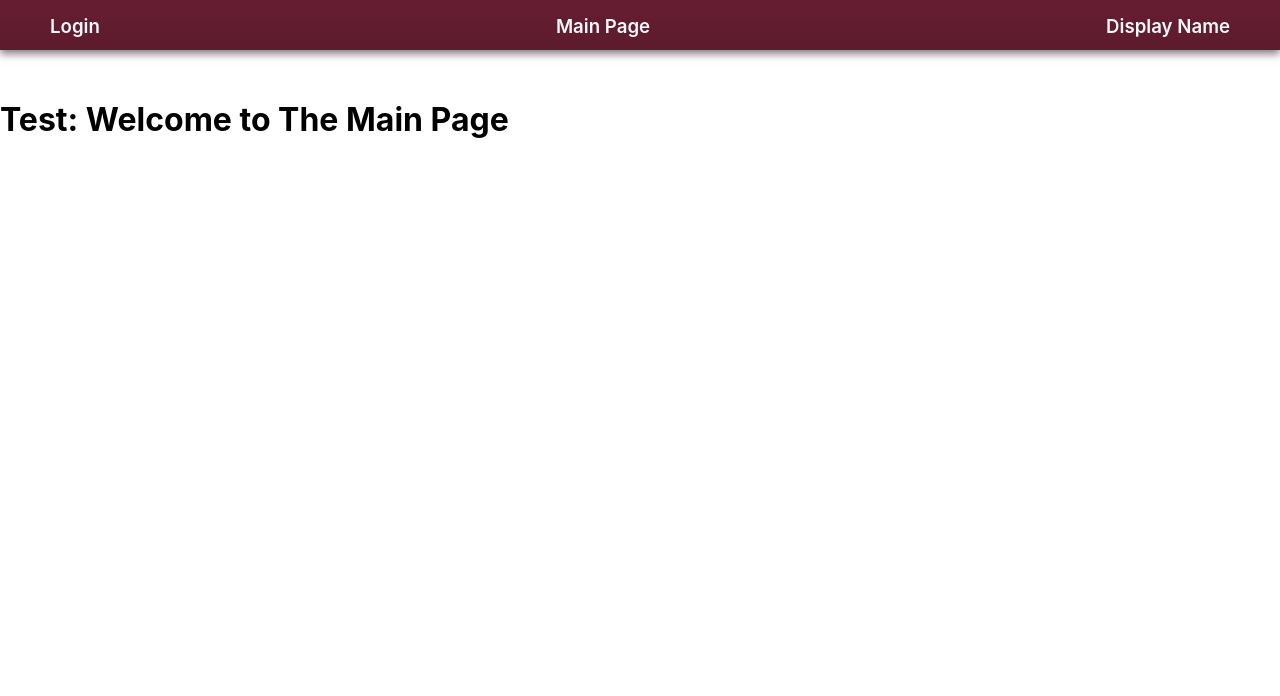
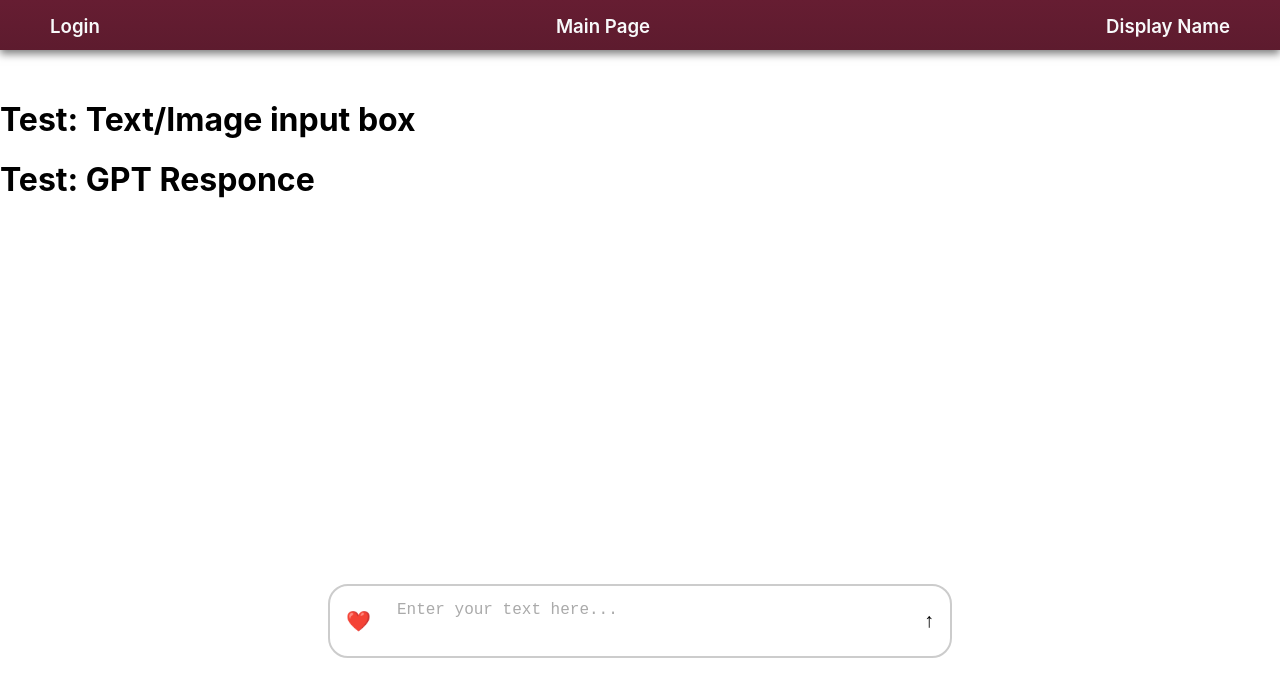
Before and after one commit to alison-mgg/SENG401_JewelryApp, a React (Create React App) app in the folder Frontend/dupe-machine/: page /main in a window 1280 px wide. Shown: the top 696 px of the page. Built offline with nearby package versions, Linux system fonts and the light colour scheme.

Commit message:
Input box for main page complete

```diff
--- a/Frontend/dupe-machine/src/App.js
+++ b/Frontend/dupe-machine/src/App.js
@@ -2,6 +2,7 @@ import LoginPage from './pages/LoginPage';
 import MainPage from './pages/MainPage';
 import SignupPage from './pages/SignupPage';
 import ProfilePage from './pages/ProfilePage';
+import Upload from './pages/UploadImageText';
 import{ BrowserRouter, Routes, Route} from 'react-router-dom';
 import './App.css';
 
@@ -13,6 +14,7 @@ function App() {
         <Route path="/main" element={<MainPage />} />
         <Route path="/signup" element={<SignupPage />} />
         <Route path="/profile" element={<ProfilePage />} />
+        <Route path="/UploadImageText" element={<Upload />} />
       </Routes>
     </BrowserRouter>
   );
--- /dev/null
+++ b/Frontend/dupe-machine/src/pages/GPTResponce.js
@@ -0,0 +1,15 @@
+import React, { useEffect, useState } from "react";
+import { Link } from "react-router-dom";
+import "../styling/GPTResponce.css";
+
+
+function GPTResponce() {
+  return (
+    <div className="TextImage-Container">
+
+      <h1 className="page-titleUTI">Test: GPT Responce</h1>
+    </div>
+  );
+}
+
+export default GPTResponce;
--- /dev/null
+++ b/Frontend/dupe-machine/src/pages/InputBox.js
@@ -0,0 +1,38 @@
+import React, { useState } from "react";
+import "../styling/InputBox.css";
+
+function InputBox() {
+  const [inputText, setInputText] = useState("");
+
+  const handleSave = () => {
+    // Implement saving functionality
+    console.log("Saved:", inputText);
+  };
+
+  const handleUpload = () => {
+    // Clear the input box when the up arrow is clicked
+    setInputText("");
+    console.log("Uploaded:", inputText);
+  };
+
+  return (
+    <div className="Input-Container">
+      <div className="input-wrapper">
+        <button className="icon-button" onClick={handleSave}>
+          &#10084;&#65039; {/* Heart emoji using HTML code */}
+        </button>
+        <textarea
+          className="text-input"
+          value={inputText}
+          onChange={(e) => setInputText(e.target.value)}
+          placeholder="Enter your text here..."
+        />
+        <button className="icon-button" onClick={handleUpload}>
+          &#8593; {/* Up arrow using HTML code */}
+        </button>
+      </div>
+    </div>
+  );
+}
+
+export default InputBox;
--- a/Frontend/dupe-machine/src/pages/MainPage.js
+++ b/Frontend/dupe-machine/src/pages/MainPage.js
@@ -3,13 +3,25 @@ import { Link } from "react-router-dom";
 import "../styling/MainPage.css";
 
 import NavBar from "./NavigationBar.js";
+import Upload from "./UploadImageText.js";
+import GPT from "./GPTResponce.js"
+import Input from "./InputBox.js"
 
 function MainPage() {
   return (
     <div className="mainpage-container">
 
       <NavBar />
-      <h1 className="page-title">Test: Welcome to The Main Page</h1>
+      <div className = "Upload-container">
+      <Upload />
+      </div>
+      <div className = "GPT-container">
+      <GPT />
+      </div>
+      <div className = "Text-container">
+      <Input />
+      </div>
+
     </div>
   );
 }
--- /dev/null
+++ b/Frontend/dupe-machine/src/pages/UploadImageText.js
@@ -0,0 +1,15 @@
+import React, { useEffect, useState } from "react";
+import { Link } from "react-router-dom";
+import "../styling/MainPage.css";
+
+
+function UploadImageText() {
+  return (
+    <div className="TextImage-Container">
+
+      <h1 className="page-titleUTI">Test: Text/Image input box</h1>
+    </div>
+  );
+}
+
+export default UploadImageText;
--- /dev/null
+++ b/Frontend/dupe-machine/src/styling/InputBox.css
@@ -0,0 +1,44 @@
+.Input-Container {
+    display: flex;
+    justify-content: center;
+    align-items: center;
+    height: 100vh;
+  }
+
+  .input-wrapper {
+    display: flex;
+    align-items: center;
+    border: 2px solid #ccc;
+    border-radius: 20px;
+    padding: 5px 10px;
+    width: 80%;
+    max-width: 600px;
+  }
+
+  .text-input {
+    flex-grow: 1;
+    border: none;
+    outline: none;
+    padding: 10px;
+    font-size: 16px;
+    border-radius: 10px;
+    margin: 0 10px;
+    resize: none;
+    min-height: 40px;
+  }
+
+  .icon-button {
+    background: none;
+    border: none;
+    font-size: 20px;
+    cursor: pointer;
+    transition: color 0.3s ease;
+  }
+
+  .icon-button:hover {
+    color: #007bff;
+  }
+
+  .text-input::placeholder {
+    color: #aaa;
+  }
--- a/Frontend/dupe-machine/src/styling/MainPage.css
+++ b/Frontend/dupe-machine/src/styling/MainPage.css
@@ -1,3 +1,3 @@
-.page-title {
+.Upload-container {
   margin-top: 100px;
 }
```
Also changed, not shown: Frontend/dupe-machine/src/components/NavBar/NavBar.js (deleted, +0 -18 lines), Frontend/dupe-machine/src/components/NavBar/NavBar.css (deleted), Frontend/dupe-machine/src/styling/GPTResponce.css (added).
